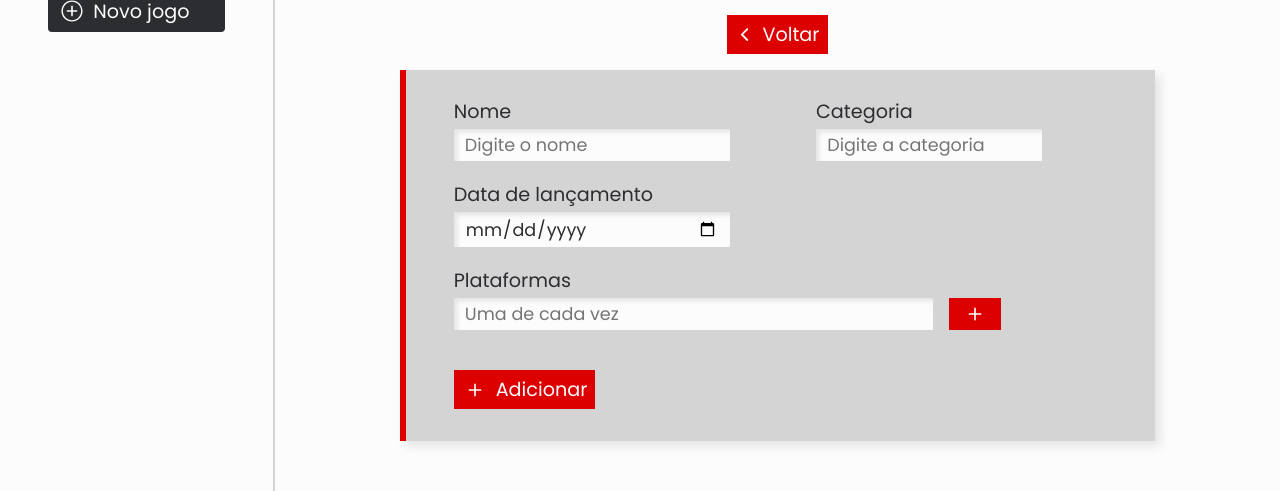
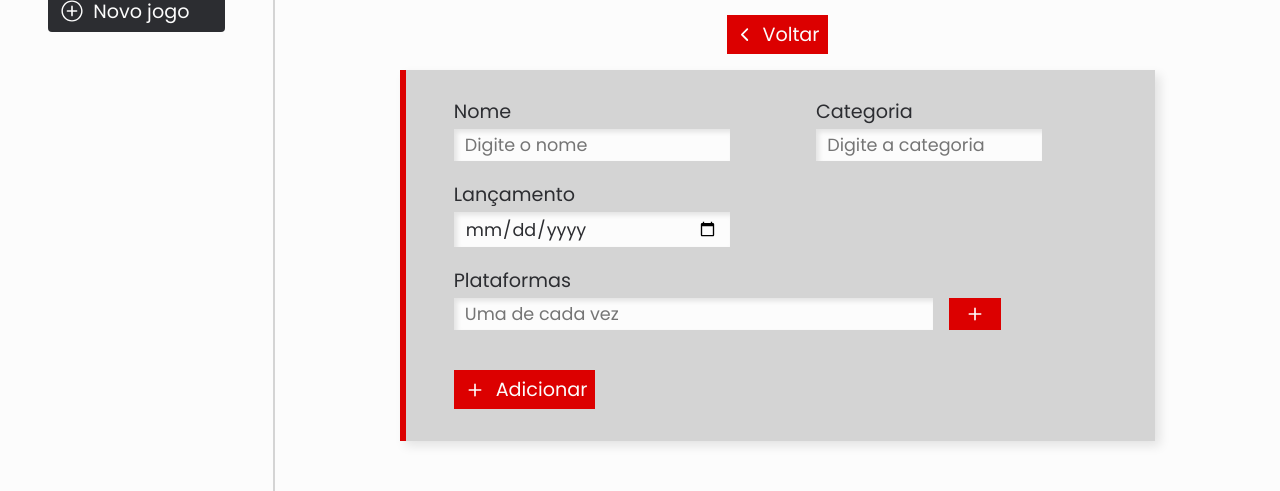
Before and after one commit to leandro-pessoa/catalogo_de_games, a React (Vite) app in the folder frontend/: page /novo-jogo in a window 1280 px wide. Shown: the part 204-695 px from the top of the page. Built offline with nearby package versions, Linux system fonts and the light colour scheme.

Commit message:
validações no frontend com react-hook-form

```diff
--- a/frontend/package.json
+++ b/frontend/package.json
@@ -17,6 +17,7 @@
     "axios": "^1.6.7",
     "react": "^18.2.0",
     "react-dom": "^18.2.0",
+    "react-hook-form": "^7.51.1",
     "react-icons": "^5.0.1",
     "react-redux": "^9.1.0",
     "react-router-dom": "^6.22.2",
--- /dev/null
+++ b/frontend/src/pages/NewGame/AddForm/Input/index.tsx
@@ -0,0 +1,64 @@
+// funções
+import { useFormContext } from 'react-hook-form'
+
+// componentes
+import { StyledDiv, StyledInput } from './styles'
+
+// tipagem dos props
+interface InputProps {
+    type: string
+    id: string
+    placeholder?: string
+    label: string
+    maxLength?: number
+}
+
+const Input = ({ type, id, placeholder, label, maxLength }: InputProps) => {
+    // constantes utilizadas
+    const maxDate = new Date().toISOString().split('T')[0]
+    const minDate = '01-01-1900'
+    const {
+        register,
+        formState: { errors },
+    } = useFormContext()
+
+    return (
+        <StyledDiv>
+            <label htmlFor={id}>{label}</label>
+            <StyledInput
+                type={type}
+                id={id}
+                autoComplete='off'
+                placeholder={placeholder}
+                maxLength={maxLength}
+                {...register(id, {
+                    required: {
+                        value: true,
+                        message: `O campo ${label.toLowerCase()} é obrigatório.`,
+                    },
+                    pattern: {
+                        value: /^[^\s]+(?:$|.*[^\s]+$)/,
+                        message: 'Remova os espaços vazios inválidos.',
+                    },
+                    min: {
+                        value: minDate,
+                        message: `A data deve ser posterior a ${minDate}.`,
+                    },
+                    max: {
+                        value: maxDate,
+                        message: `A data não pode ultrapassar o dia atual.`,
+                    }
+                })}
+            />
+            {errors[id] &&
+                (errors[id]?.type === 'required' ||
+                    errors[id]?.type === 'pattern' ||
+                    errors[id]?.type === 'min' ||
+                    errors[id]?.type === 'max') && (
+                    <span>{errors[id]?.message?.toString()}</span>
+                )}
+        </StyledDiv>
+    )
+}
+
+export default Input
--- /dev/null
+++ b/frontend/src/pages/NewGame/AddForm/Input/styles.tsx
@@ -0,0 +1,47 @@
+// funções
+import styled from 'styled-components'
+
+// variáveis
+import { variables } from '@/variables'
+
+const StyledDiv = styled.div`
+    width: 100%;
+
+    span {
+        display: block;
+        color: ${variables.red};
+        font-size: 0.8rem;
+        margin-top: 0.4rem;
+    }
+
+    @media (max-width: ${variables.smartphone}) {
+        span {
+            font-size: 0.7rem;
+        }
+    }
+`
+
+const StyledInput = styled.input`
+    background-color: ${(props) => props.theme.colors.backgroundColor};
+    border: none;
+    font-size: 1.1rem;
+    color: ${(props) => props.theme.colors.fontColor};
+    font-family: ${variables.primaryFont};
+    box-shadow: inset 3px 3px 5px rgba(0, 0, 0, 0.1);
+    padding: 0.2rem 0.7rem;
+    width: 70%;
+
+    &:focus {
+        outline: 2px solid ${variables.red};
+    }
+
+    @media (max-width: ${variables.notebook}) {
+        width: 80%;
+    }
+    @media (max-width: ${variables.smartphone}) {
+        width: calc(100% - 1.4rem) /* padding interno */;
+        font-size: 1rem;
+    }
+`
+
+export { StyledDiv, StyledInput }
--- /dev/null
+++ b/frontend/src/pages/NewGame/AddForm/Plataforms/styles.ts
@@ -0,0 +1,31 @@
+// funções
+import styled from "styled-components";
+
+// variáveis
+import { flex, variables } from "@/variables";
+
+const StyledDiv = styled.div`
+    grid-column: 1 / 3;
+
+    div {
+        ${flex('row', 'auto', 'center', '1rem')}
+
+        button {
+            padding: 0.17rem 0.8rem;
+        }
+    }
+
+    @media (max-width: ${variables.smartphone}) {
+        div {
+            ${flex('column', 'auto', 'flex-start', '1rem')}
+            position: relative;
+
+            button {
+                position: absolute;
+                right: 0;
+            }
+        }
+    }
+`
+
+export default StyledDiv
--- a/frontend/src/pages/NewGame/AddForm/index.tsx
+++ b/frontend/src/pages/NewGame/AddForm/index.tsx
@@ -1,15 +1,18 @@
 // funções
 import iconsParams from '@/utils/iconsParams'
-import React, { useMemo, useState } from 'react'
+import { useMemo } from 'react'
 import { useParams } from 'react-router-dom'
 import { useAppDispatch, useAppSelector } from '@/app/hooks'
 import http from '@/http'
 import { v4 as uuidv4 } from 'uuid'
+import { useForm } from 'react-hook-form'
 
 // componentes
 import StyledForm from './styles'
 import Button from '@/components/Button'
 import Plataforms from './Plataforms'
+import { FormProvider } from 'react-hook-form'
+import Input from './Input'
 
 // ícones
 import { IoIosAdd } from 'react-icons/io'
@@ -20,7 +23,7 @@ import {
     setPlataform,
     selectPlataforms,
 } from '@/app/reducers/plataform'
-import { addGame, selectGames } from '@/app/reducers/games'
+import { addGame } from '@/app/reducers/games'
 
 // tipagens externas
 import { IGame } from '@/interfaces/IGame'
@@ -30,113 +33,81 @@ const AddForm = () => {
     // states globais
     const dispatch = useAppDispatch()
     const plataforms = useAppSelector(selectPlataforms)
-    const games = useAppSelector(selectGames)
-
-    // states
-    const [name, setName] = useState<string>('')
-    const [category, setCategory] = useState<string>('')
-    const [date, setDate] = useState<string>('')
 
     // constantes utilizadas
-    const maxDate = new Date().toISOString().split('T')[0]
+    const methods = useForm()
 
     // url atual
     const { pathname } = useParams()
 
     // limpa todos os campos
-    const cleanAll = () => {
-        setName('')
-        setCategory('')
-        setDate('')
+    const clearAll = () => {
         dispatch(removeAllPlataforms())
         dispatch(setPlataform(''))
     }
 
-    // handle do formulário
-    const submitHandle = (e: React.FormEvent<HTMLFormElement>) => {
-        e.preventDefault()
-        const gamesNames = games.map((game) => game.name)
-
+    const onSubmit = methods.handleSubmit((data) => {
+        console.log(data)
         if (plataforms.length === 0) {
             error('Adicione ao menos uma plataforma.')
-            return
-        }
-        if (gamesNames.includes(name)) {
-            error('Esse jogo já foi adicionado.')
             return
         }
 
         const game: IGame = {
             id: uuidv4(),
-            name: name,
-            category: category,
-            publish: date,
+            name: data.name,
+            category: data.category,
+            publish: data.date,
             plataforms: plataforms,
         }
 
-        http.post('/games', { ...game }).then((res) => {
+        http.post('/games', { ...game })
+            .then((res) => {
                 dispatch(addGame(res.data.game))
                 success(res.data.message)
-            cleanAll()
-        }).catch((err) => {
+                clearAll()
+            })
+            .catch((err) => {
                 error(err.response.data.message)
             })
-    }
+    })
 
     useMemo(() => {
-        cleanAll()
+        clearAll()
         // eslint-disable-next-line react-hooks/exhaustive-deps
     }, [pathname])
 
     return (
-        <StyledForm onSubmit={submitHandle}>
-            <div>
-                <label htmlFor='name'>Nome</label>
-                <input
+        <FormProvider {...methods}>
+            <StyledForm onSubmit={(e) => e.preventDefault()}>
+                <Input
                     type='text'
                     id='name'
-                    autoComplete='off'
+                    placeholder='Digite o nome'
+                    label='Nome'
                     maxLength={15}
-                    placeholder='Digite o nome'
-                    value={name}
-                    onChange={(e) => setName(e.target.value)}
-                    required
                 />
-            </div>
-            <div>
-                <label htmlFor='category'>Categoria</label>
-                <input
+                <Input
                     type='text'
                     id='category'
-                    autoComplete='off'
+                    placeholder='Digite a categoria'
+                    label='Categoria'
                     maxLength={15}
-                    placeholder='Digite a categoria'
-                    value={category}
-                    onChange={(e) => setCategory(e.target.value)}
-                    required
                 />
-            </div>
-            <div>
-                <label htmlFor='publish'>Data de lançamento</label>
-                <input
+                <Input
                     type='date'
-                    id='publish'
-                    autoComplete='off'
-                    value={date}
-                    onChange={(e) => setDate(e.target.value)}
-                    required
-                    min='1900-01-01'
-                    max={maxDate}
+                    id='date'
+                    label='Lançamento'
                 />
-            </div>
                 <Plataforms />
                 <div className='form__btn-container'>
-                <Button type='submit'>
+                    <Button onClick={onSubmit}>
                         <IoIosAdd {...iconsParams('dark')} />
                         Adicionar
                     </Button>
                 </div>
             </StyledForm>
+        </FormProvider>
     )
 }
 
--- a/frontend/src/pages/NewGame/AddForm/styles.ts
+++ b/frontend/src/pages/NewGame/AddForm/styles.ts
@@ -15,40 +15,10 @@ const StyledForm = styled.form`
     box-shadow: 5px 5px 10px rgba(0, 0, 0, 0.1);
     margin-bottom: 2rem;
 
-    div {
-        width: 100%;
     label {
         display: block;
         margin-bottom: 0.5rem;
         font-size: 1.2rem;
-        }
-
-        input {
-            background-color: ${(props) => props.theme.colors.backgroundColor};
-            border: none;
-            font-size: 1.1rem;
-            color: ${(props) => props.theme.colors.fontColor};
-            font-family: ${variables.primaryFont};
-            box-shadow: inset 3px 3px 5px rgba(0, 0, 0, 0.1);
-            padding: 0.2rem 0.7rem;
-            width: 70%;
-
-            &:focus {
-                outline: 2px solid ${variables.red};
-            }
-        }
-    }
-
-    .form__plataforms-container {
-        grid-column: 1 / 3;
-
-        div {
-            ${flex('row', 'auto', 'center', '1rem')}
-
-            button {
-                padding: 0.17rem 0.8rem;
-            }
-        }
     }
 
     .form__btn-container {
@@ -60,40 +30,23 @@ const StyledForm = styled.form`
     }
 
     @media (max-width: ${variables.notebook}) {
-        div {
-            input {
-                width: 80%;
+        width: 75%;
     }
-        }
-    }
+
     @media (max-width: ${variables.tablet}) {
         width: 80%;
+
+        label {
+            font-size: 1.1rem;
+        }
     }
     @media (max-width: ${variables.smartphone}) {
         ${flex('column', 'center', 'stretch', '1.5rem')}
         margin-bottom: 4rem;
         width: 70%;
 
-        div {
         label {
             font-size: 1rem;
-            }
-            input {
-                width: calc(100% - 1.4rem) /* padding interno */;
-                font-size: 1rem;
-            }
-        }
-
-        .form__plataforms-container {
-            div {
-                ${flex('column', 'auto', 'flex-start', '1rem')}
-                position: relative;
-
-                button {
-                    position: absolute;
-                    right: 0;
-                }
-            }
         }
     }
 `
--- a/frontend/src/utils/validator.ts
+++ /dev/null
@@ -1,6 +0,0 @@
-
-const validator = () => {
-
-}
-
-export default validator
```
Also changed, not shown: frontend/src/pages/NewGame/AddForm/Plataforms/index.tsx (+5 -3 lines), 1 other file (tests, documents, lock files or other folders). Lines whose indentation alone changed are shown as unchanged.
